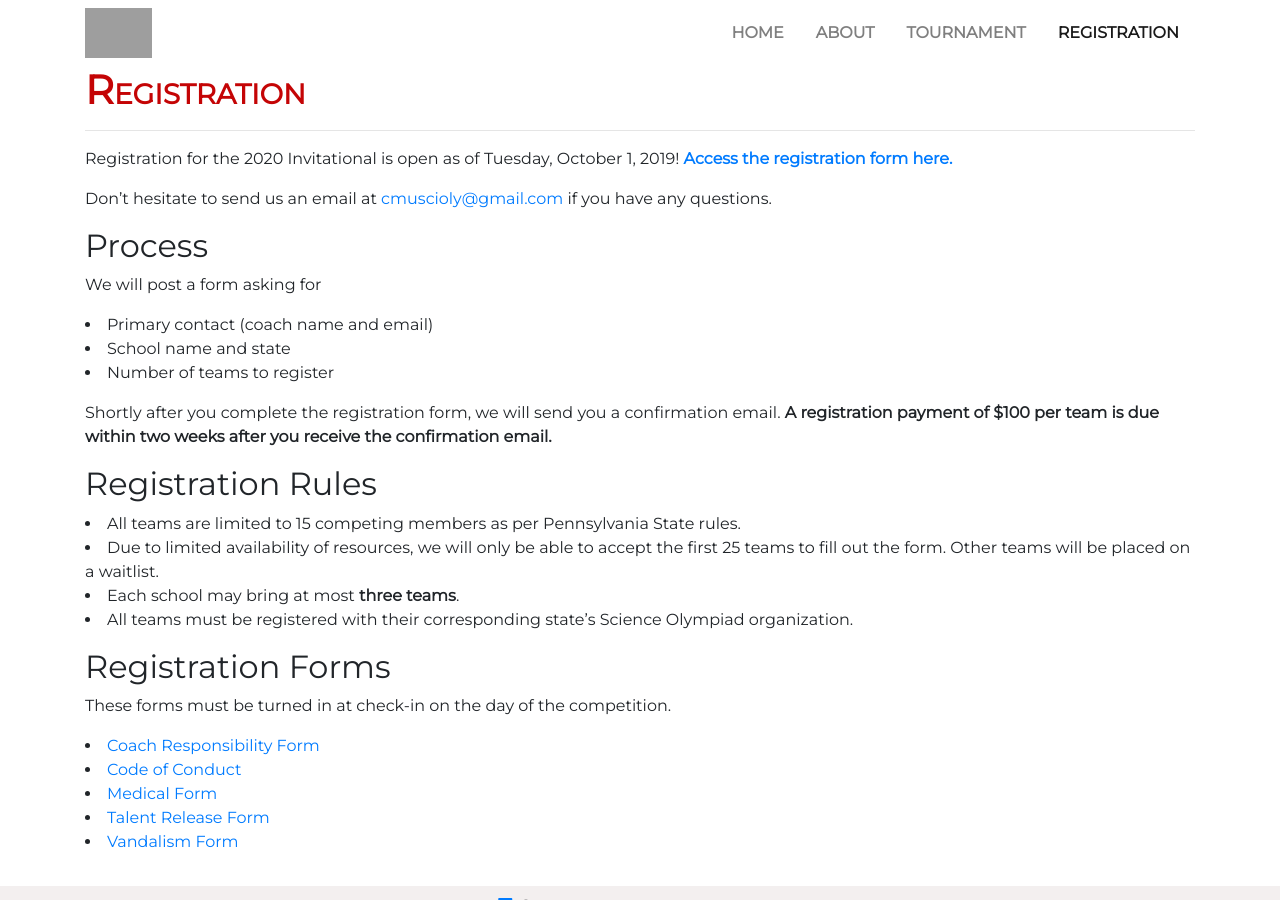
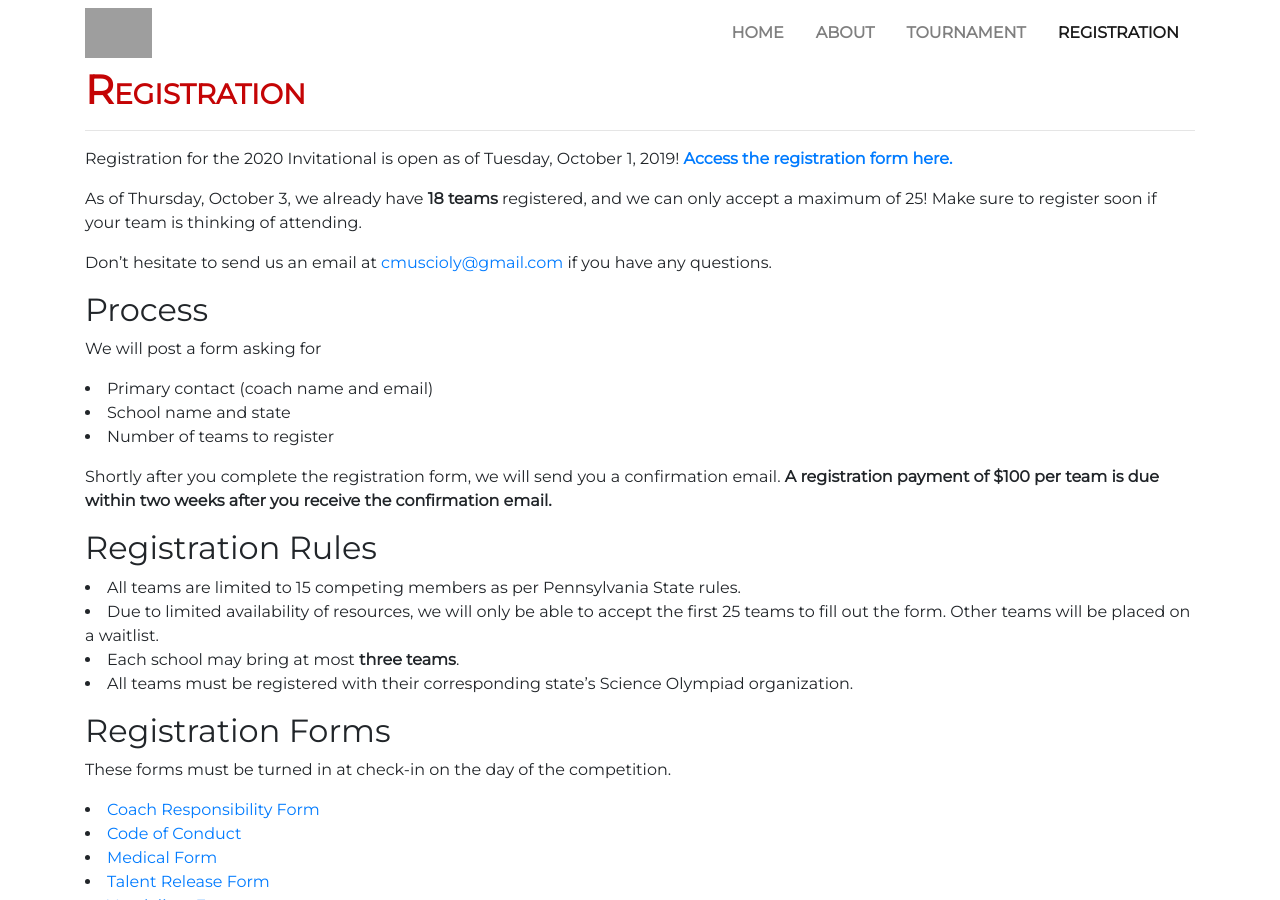
Before and after one commit to cmuscioly/cmuscioly.github.io, a Jekyll site: the page built from registration.md, in a window 1280 px wide. Built offline with Jekyll 4.4.1, drawn with Linux system fonts in a browser that asks for light colours; nearby versions of some CDN libraries; grey boxes are pictures that could not be loaded.

Commit message:
Registration getting full warning

```diff
--- a/registration.md
+++ b/registration.md
@@ -10,6 +10,10 @@ permalink: /registration/
 Registration for the 2020 Invitational is open as of
 Tuesday, October 1, 2019!
 [**Access the registration form here.**](https://docs.google.com/forms/d/e/1FAIpQLSdqyPG1lmWlYSCofEADA0a63MBpba7Ygvw8ei4NN6Y5AkZGyw/viewform?usp=sf_link)
+
+As of Thursday, October 3, we already have **18 teams** registered, and we
+can only accept a maximum of 25! Make sure to register soon if your team is
+thinking of attending.
 
 Don't hesitate to send us an email at [cmuscioly@gmail.com](mailto:cmuscioly@gmail.com) if you have any questions.
 
```
